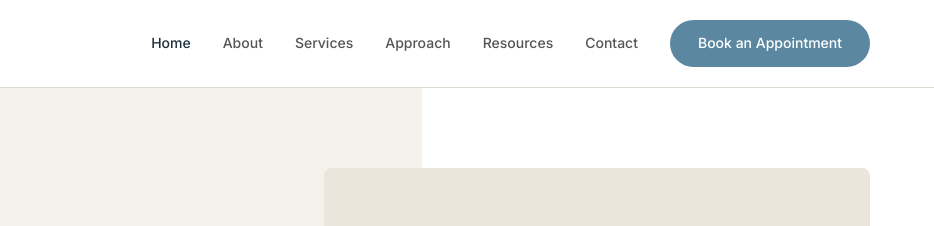
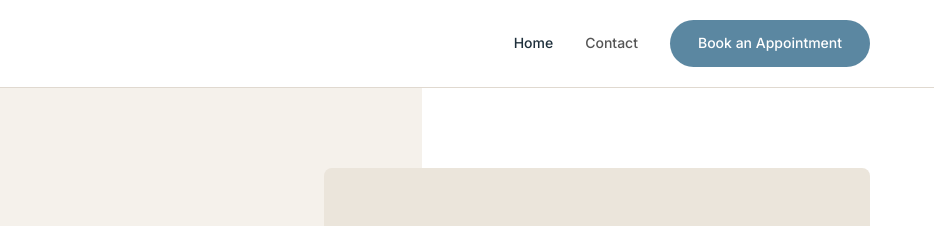
Before and after one commit to vrushin10/renne_portfolio, a plain HTML site: page src/index.html in a window 1280 px wide. Shown: the top 226 px of the page, 346-1280 px from the left. Drawn offline with nearby package versions, Linux system fonts and the light colour scheme; a web font is replaced by a local one.

Commit message:
improved navbar

```diff
--- a/src/index.html
+++ b/src/index.html
@@ -882,10 +882,7 @@
             </div>
             <nav>
                 <a href="#" class="active">Home</a>
-                <a href="#">About</a>
-                <a href="#">Services</a>
-                <a href="#">Approach</a>
-                <a href="#">Resources</a>
+
                 <a href="#">Contact</a>
                 <a href="#" class="btn btn-primary">Book an Appointment</a>
             </nav>
```
